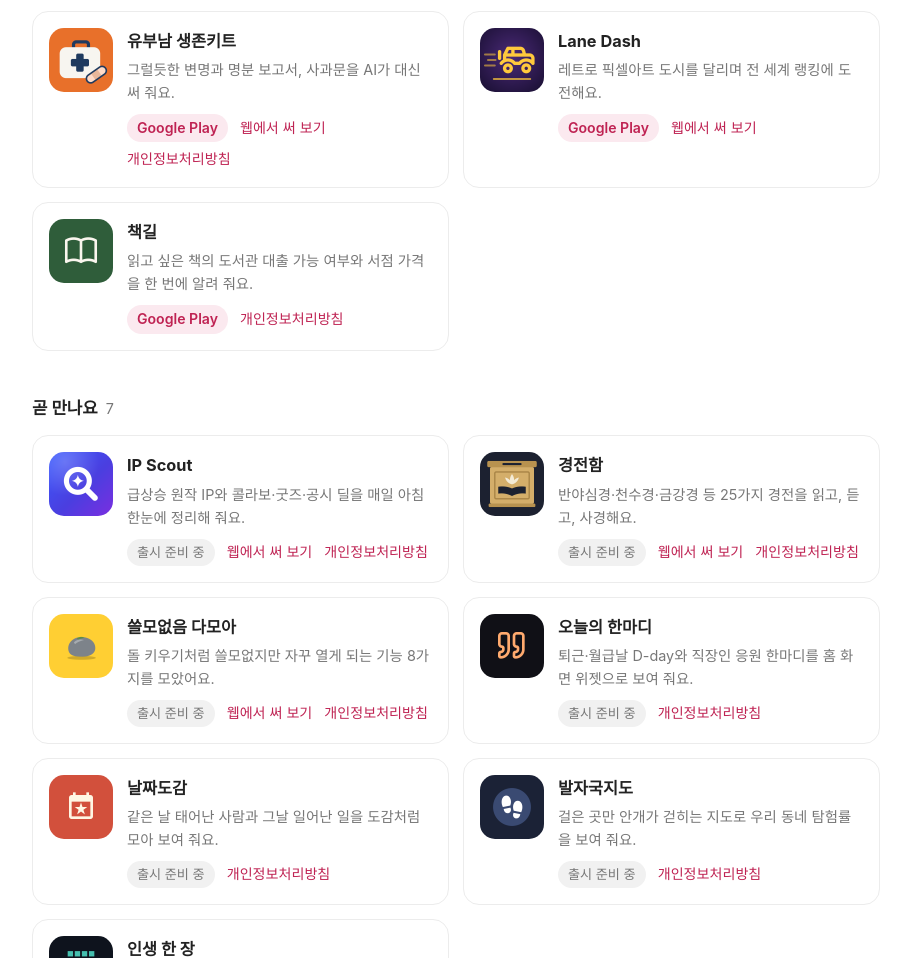
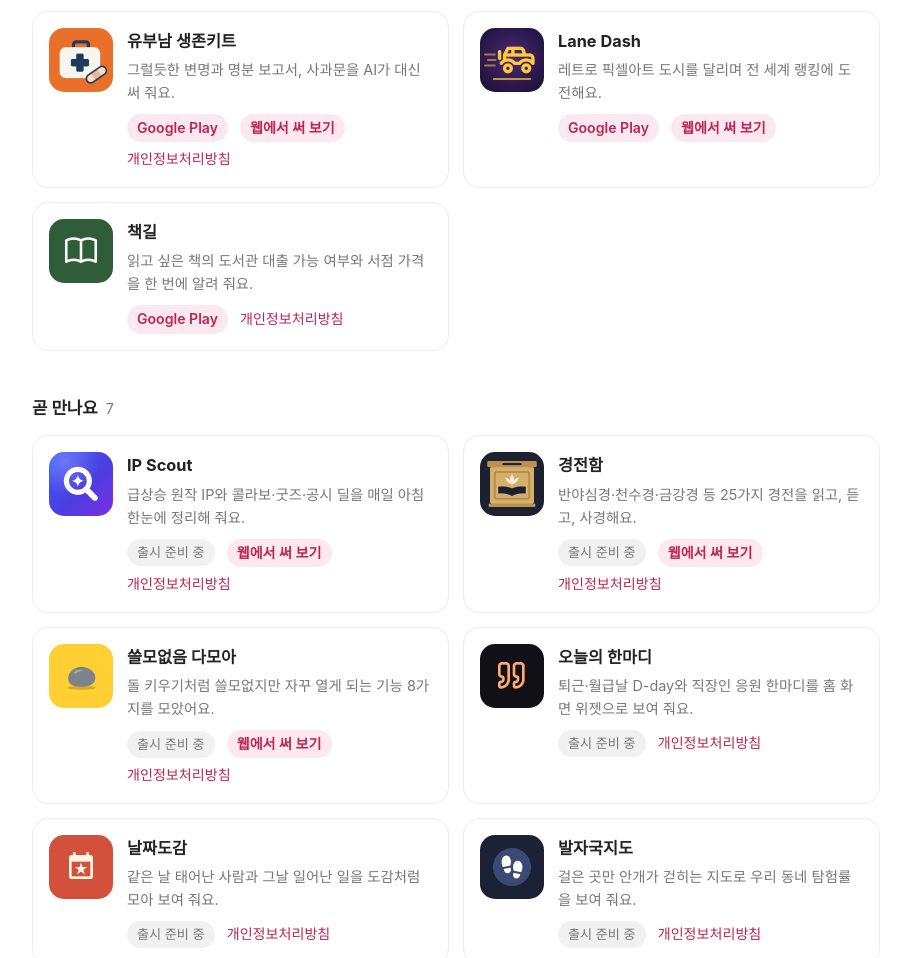
Before and after one commit to kwanghyeon-cpu/kwanghyeon-cpu.github.io, a plain HTML site: page index.html in a window 1280 px wide. Shown: the part 358-1316 px from the top of the page, without its empty margins (184-1095 px from the left). Drawn offline with Linux system fonts and the light colour scheme; a web font is replaced by a local one.

Commit message:
앱 소개 페이지: 웹에서 써 보기 링크를 Google Play와 같은 버튼 모양으로
Co-Authored-By: Claude Opus 5.5 <noreply@anthropic.com>

```diff
--- a/index.html
+++ b/index.html
@@ -77,7 +77,7 @@
       <p>그럴듯한 변명과 명분 보고서, 사과문을 AI가 대신 써 줘요.</p>
       <div class="links">
         <a class="play" href="https://play.google.com/store/apps/details?id=com.khcompany.survivalkit">Google Play</a>
-        <a href="https://survivalkit-f00fa.web.app/">웹에서 써 보기</a>
+        <a class="play" href="https://survivalkit-f00fa.web.app/">웹에서 써 보기</a>
         <a href="https://survivalkit-f00fa.web.app/privacy.html">개인정보처리방침</a>
       </div>
     </div>
@@ -90,7 +90,7 @@
       <p>레트로 픽셀아트 도시를 달리며 전 세계 랭킹에 도전해요.</p>
       <div class="links">
         <a class="play" href="https://play.google.com/store/apps/details?id=com.khcompany.lanedash">Google Play</a>
-        <a href="https://kwanghyeon-cpu.github.io/LaneDash/web/">웹에서 써 보기</a>
+        <a class="play" href="https://kwanghyeon-cpu.github.io/LaneDash/web/">웹에서 써 보기</a>
       </div>
     </div>
   </div>
@@ -117,7 +117,7 @@
       <p>급상승 원작 IP와 콜라보·굿즈·공시 딜을 매일 아침 한눈에 정리해 줘요.</p>
       <div class="links">
         <span class="soon">출시 준비 중</span>
-        <a href="https://adaptable-clv3.onrender.com/">웹에서 써 보기</a>
+        <a class="play" href="https://adaptable-clv3.onrender.com/">웹에서 써 보기</a>
         <a href="https://adaptable-clv3.onrender.com/privacy">개인정보처리방침</a>
       </div>
     </div>
@@ -130,7 +130,7 @@
       <p>반야심경·천수경·금강경 등 25가지 경전을 읽고, 듣고, 사경해요.</p>
       <div class="links">
         <span class="soon">출시 준비 중</span>
-        <a href="https://kwanghyeon-cpu.github.io/gyeongjeonham/">웹에서 써 보기</a>
+        <a class="play" href="https://kwanghyeon-cpu.github.io/gyeongjeonham/">웹에서 써 보기</a>
         <a href="https://kwanghyeon-cpu.github.io/gyeongjeonham/privacy.html">개인정보처리방침</a>
       </div>
     </div>
@@ -143,7 +143,7 @@
       <p>돌 키우기처럼 쓸모없지만 자꾸 열게 되는 기능 8가지를 모았어요.</p>
       <div class="links">
         <span class="soon">출시 준비 중</span>
-        <a href="https://kwanghyeon-cpu.github.io/uselessdamoa/">웹에서 써 보기</a>
+        <a class="play" href="https://kwanghyeon-cpu.github.io/uselessdamoa/">웹에서 써 보기</a>
         <a href="https://kwanghyeon-cpu.github.io/uselessdamoa-privacy/">개인정보처리방침</a>
       </div>
     </div>
```
